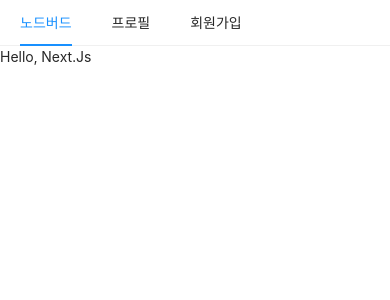
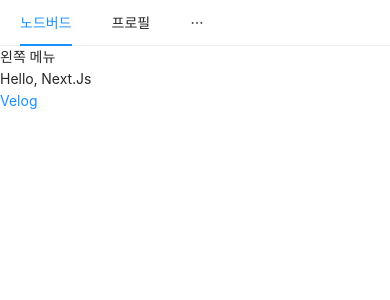
Before and after one commit to JHKIMS/TwitSide, a Next.js app: page / in a window 390 px wide. Shown: the top 300 px of the page. Built offline with nearby package versions, Linux system fonts and the light colour scheme.

Commit message:
Twitter: antd-반응형 그리드 사용

```diff
--- a/components/AppLayout.js
+++ b/components/AppLayout.js
@@ -1,6 +1,6 @@
 import PropTypes from "prop-types";
 import Link from "next/link";
-import { Menu } from "antd";
+import { Menu, Input, Row, Col } from "antd";
 
 const AppLayout = ({ children }) => {
   return (
@@ -8,21 +8,34 @@
       <Menu mode="horizontal">
         <Menu.Item>
           <Link href="/">
-            <a>노드버드</a>
+            노드버드
           </Link>
         </Menu.Item>
         <Menu.Item>
           <Link href="/profile">
-            <a>프로필</a>
+            프로필
           </Link>
         </Menu.Item>
         <Menu.Item>
+            <Input.Search enterButton style={{verticalAlign: 'middle'}} />
+        </Menu.Item>
+        <Menu.Item>
           <Link href="/signup">
-            <a>회원가입</a>
+            회원가입
           </Link>
         </Menu.Item>
       </Menu>
-      {children}
+      <Row gutter={8}>
+        <Col xs={24} md={6}>
+          왼쪽 메뉴
+        </Col>
+        <Col xs={24} md={12}>
+          {children}
+        </Col>
+        <Col xs={24} md={6}>
+          <a href="https://velog.io/" target="_blank" rel="noreferrer noopener">Velog</a>
+        </Col>
+      </Row>
     </div>
   );
 };
--- a/pages/signup.js
+++ b/pages/signup.js
@@ -1,4 +1,5 @@
 import AppLayout from "../components/AppLayout";
+import Head from "next/head";
 
 const signUp = () => {
   return (
```
